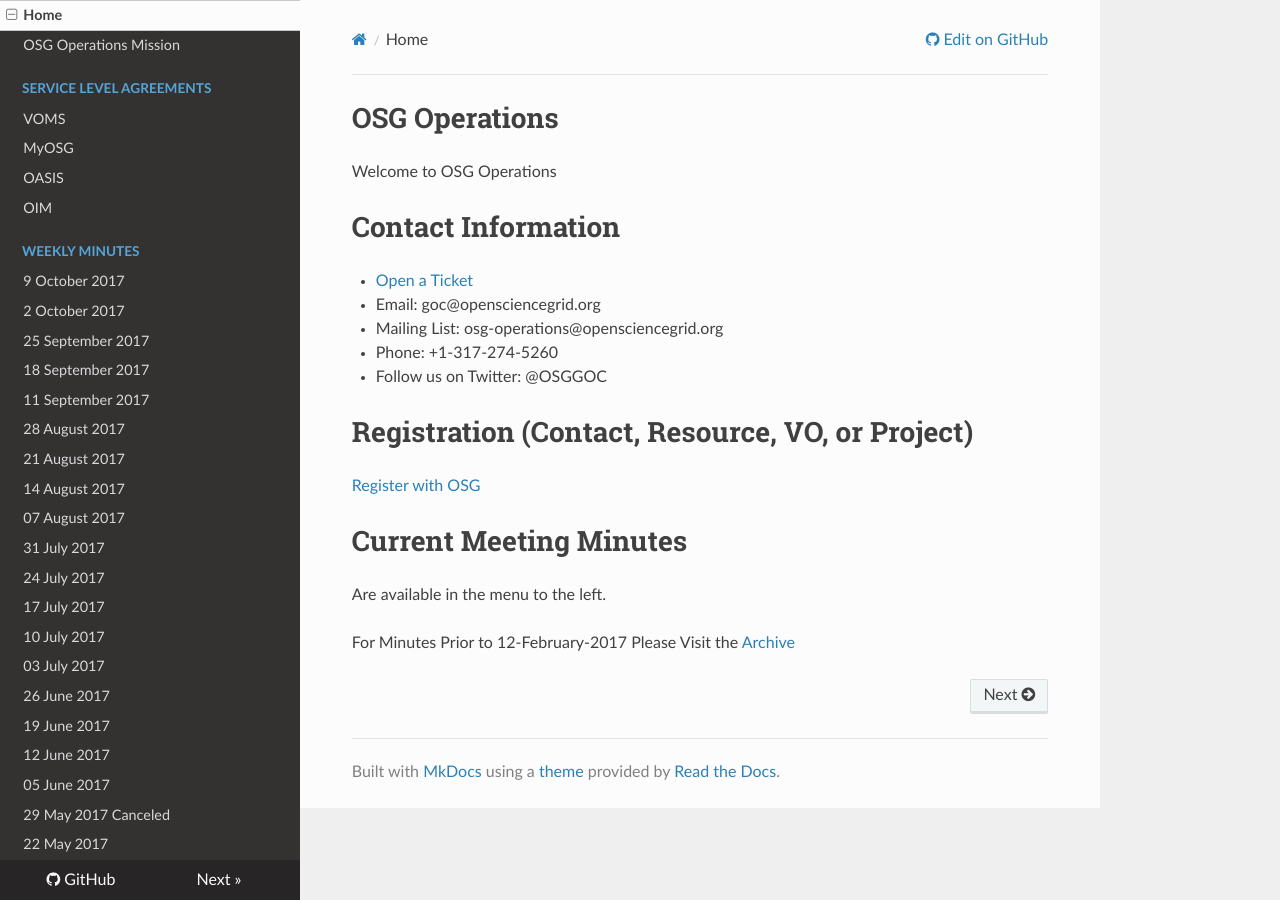
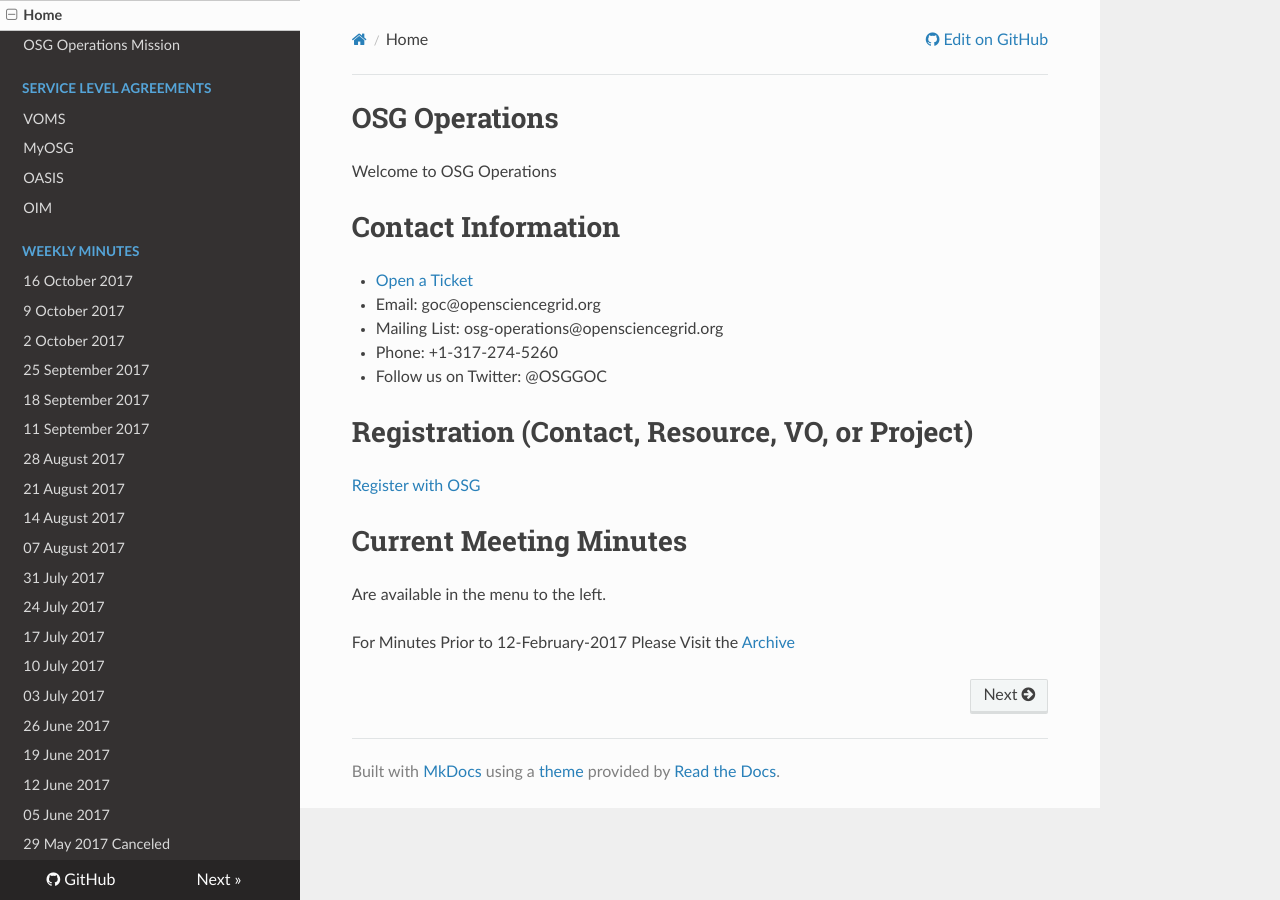
Before and after one commit to osg-htc/operations, an MkDocs documentation site: the page built from docs/index.md, in a window 1280 px wide. Built offline with MkDocs 1.6.1, drawn with Linux system fonts in a browser that asks for light colours; nearby versions of some CDN libraries; old or Windows-style settings are respelled for this version of MkDocs.

Commit message:
Update mkdocs.yml

```diff
--- a/mkdocs.yml
+++ b/mkdocs.yml
@@ -15,6 +15,7 @@ pages:
   - 'OASIS': 'SLA/oasis-replica.md'
   - 'OIM': 'SLA/oim.md'
 - Weekly Minutes:
+  - '16 October 2017': 'WeeklyMinutes/16Oct2017.md'
   - '9 October 2017': 'WeeklyMinutes/09Oct2017.md'
   - '2 October 2017': 'WeeklyMinutes/02Oct2017.md'
   - '25 September 2017': 'WeeklyMinutes/25Sep2017.md'
```
